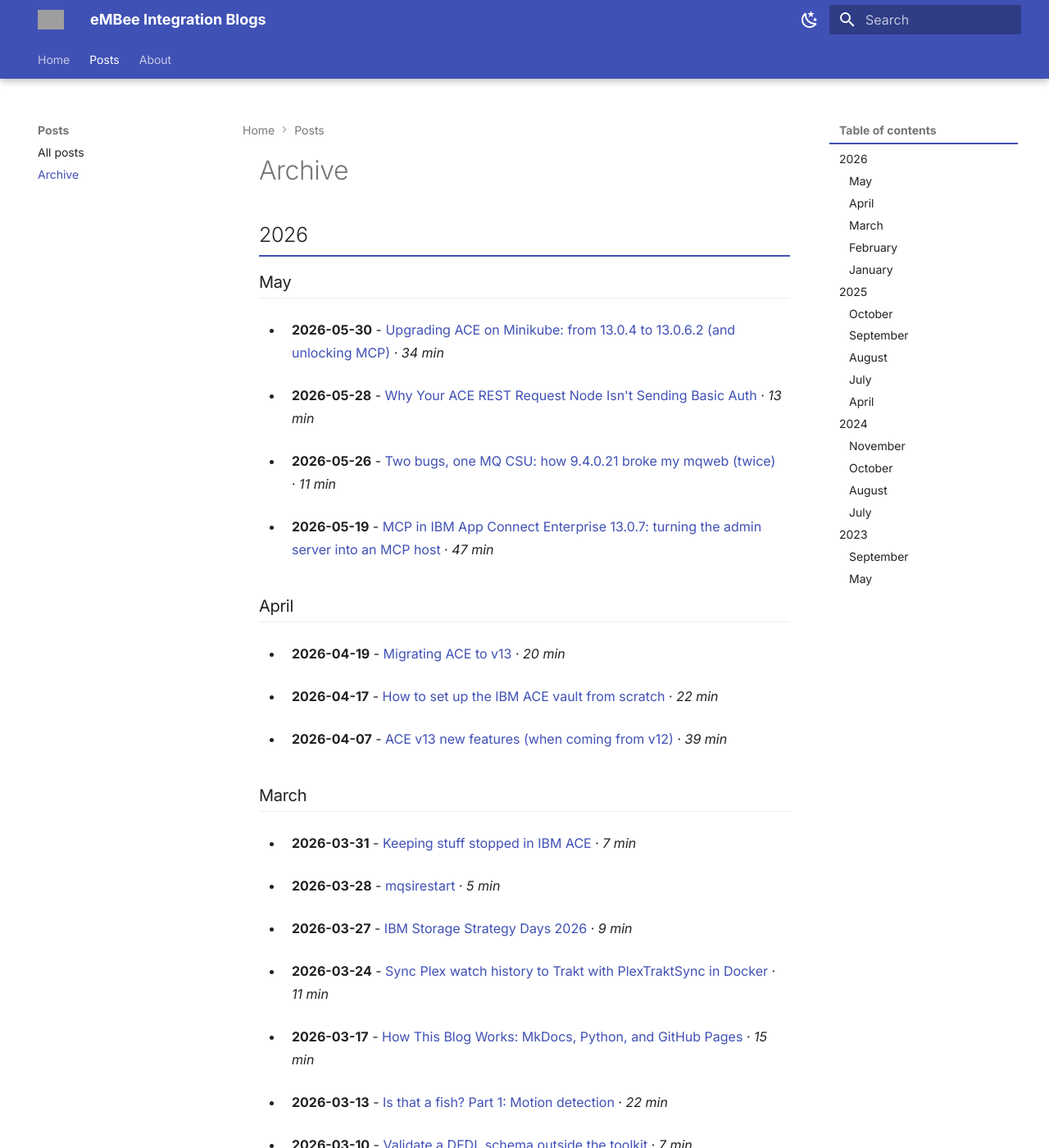
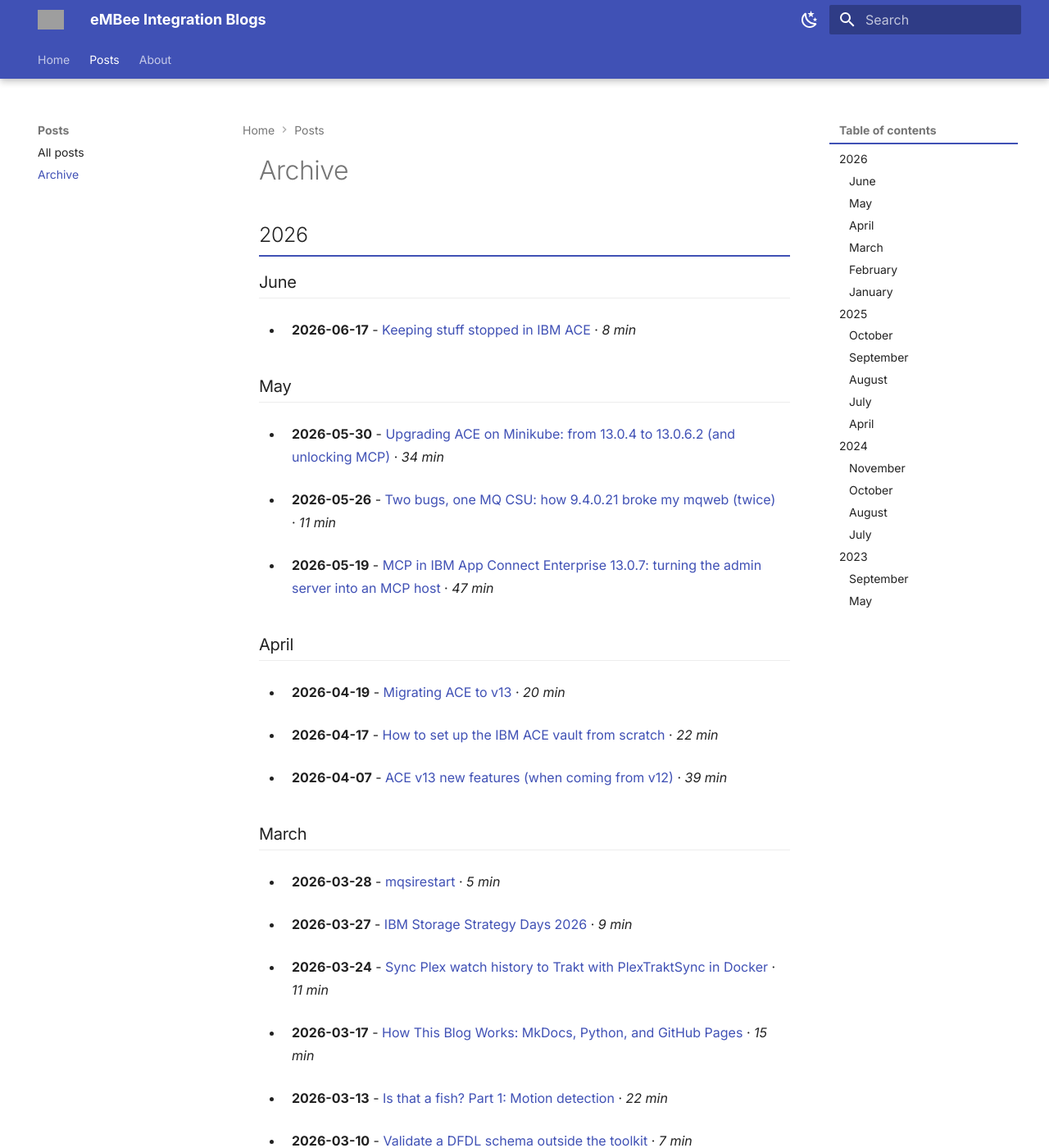
Before and after one commit to matthiasblomme/blogs, an MkDocs documentation site: the page built from docs/posts/archive.md, in a window 1280 px wide and 1400 px high. Shown: the whole window at 82% size. Built offline with MkDocs 1.6.1 and Material for MkDocs 9.7.7, drawn with Linux system fonts in a browser that asks for light colours; grey boxes are pictures that could not be loaded.

Commit message:
finalize keeping stuff stopped

```diff
--- a/docs/posts/archive.md
+++ b/docs/posts/archive.md
@@ -6,9 +6,11 @@
 
 <!--MD_ARCHIVE:START-->
 ## 2026
+### June
+- **2026-06-17** - [Keeping stuff stopped in IBM ACE](keeping-stuff-stopped/keeping-stuff-stopped.md) · *8 min*
+
 ### May
 - **2026-05-30** - [Upgrading ACE on Minikube: from 13.0.4 to 13.0.6.2 (and unlocking MCP)](Ace-Operator-Minikube/upgrading_ace_minikube.md) · *34 min*
-- **2026-05-28** - [Why Your ACE REST Request Node Isn't Sending Basic Auth](../../misc/rest-request-basic-auth/rest-request-basic-auth.md) · *13 min*
 - **2026-05-26** - [Two bugs, one MQ CSU: how 9.4.0.21 broke my mqweb (twice)](mqweb-upgrade/mqweb-upgrade.md) · *11 min*
 - **2026-05-19** - [MCP in IBM App Connect Enterprise 13.0.7: turning the admin server into an MCP host](Ace-MCP/mcp_in_ace.md) · *47 min*
 
@@ -18,7 +20,6 @@
 - **2026-04-07** - [ACE v13 new features (when coming from v12)](ace-v13-new-features-overview/v13-new-features.md) · *39 min*
 
 ### March
-- **2026-03-31** - [Keeping stuff stopped in IBM ACE](keeping-stuff-stopped/keeping-stuff-stopped.md) · *7 min*
 - **2026-03-28** - [mqsirestart](mqsirestart/mqsirestart.md) · *5 min*
 - **2026-03-27** - [IBM Storage Strategy Days 2026](storage-days-2026/storage-days-2026.md) · *9 min*
 - **2026-03-24** - [Sync Plex watch history to Trakt with PlexTraktSync in Docker](plex-trakt/plex-trakt.md) · *11 min*
```
Also changed, not shown: docs/index.md (+1 -1 lines), docs/posts/index.md (+1 -2 lines), docs/posts/keeping-stuff-stopped/keeping-stuff-stopped.md (+7 -2 lines).
